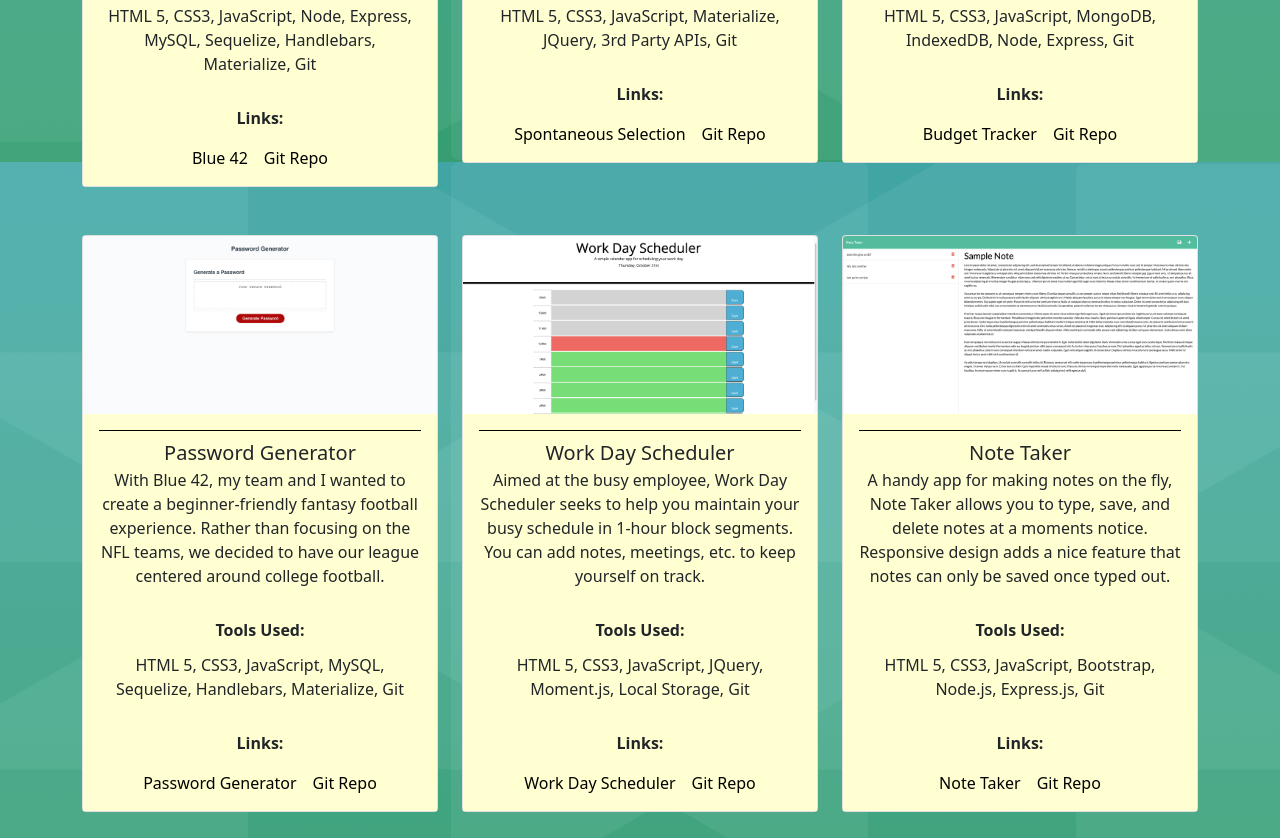
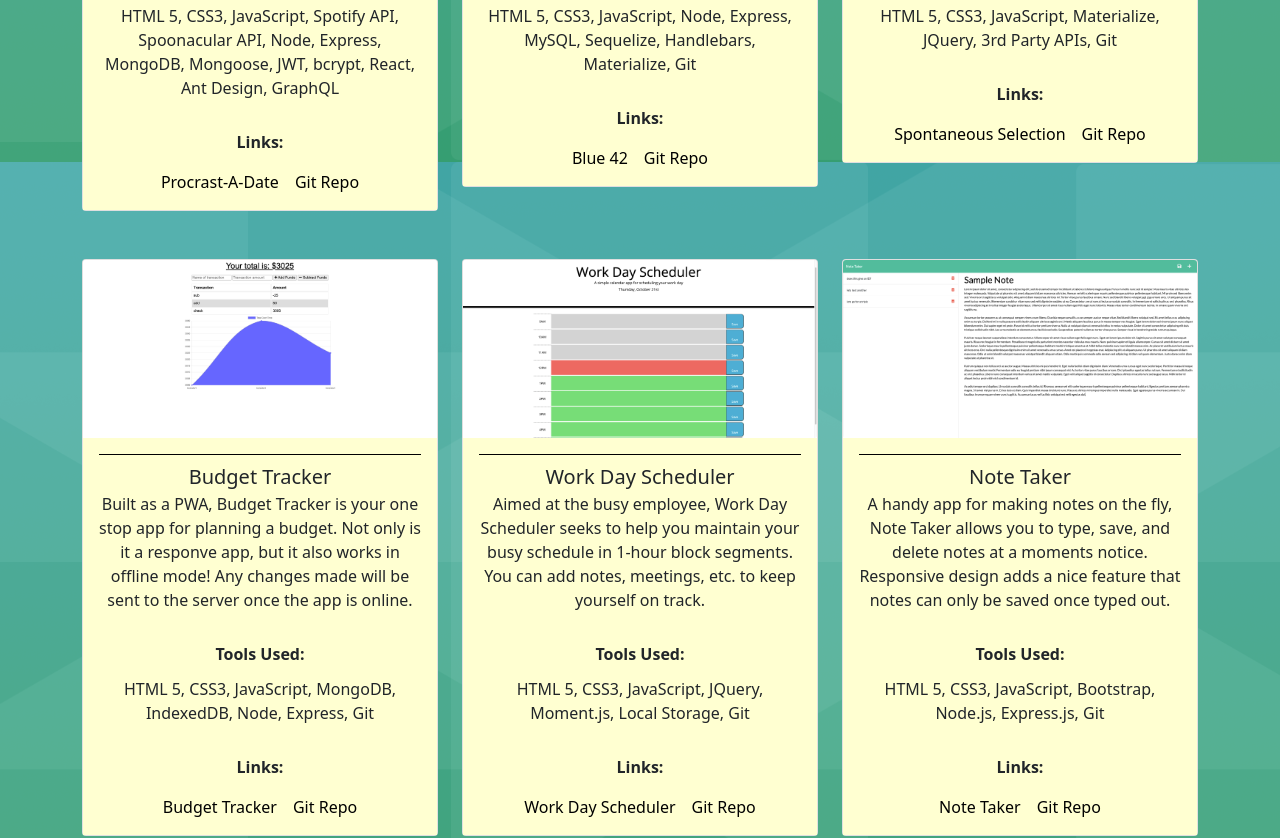
Before and after one commit to DanM1996/my-portfolio, a React (Create React App) app: page / in a window 1280 px wide. Shown: the part 1540-2378 px from the top of the page. Built offline with nearby package versions, Linux system fonts and the light colour scheme.

Commit message:
updated resume, projects

```diff
--- a/src/components/Portfolio/portfolio.json
+++ b/src/components/Portfolio/portfolio.json
@@ -1,4 +1,13 @@
 [
+    {
+        "name": "Procrast-A-Date",
+        "link": "https://procrasta-date.herokuapp.com/",
+        "repo": "https://github.com/KevinPMyers/Procrasta-Date",
+        "image": "../../assets/images/Password.PNG",
+        "text": "Procrast-A-Date is for those last minute date planners who want a dinner plan in an instant. With the help of Spotify and Spoonacular, we'll generate a date night that meets your needs.",
+        "tools": "HTML 5, CSS3, JavaScript, Spotify API, Spoonacular API, Node, Express, MongoDB, Mongoose, JWT, bcrypt, React, Ant Design, GraphQL",
+        "id": "0"
+    },
     {
         "name": "Blue 42",
         "link": "https://secret-everglades-56686.herokuapp.com/",
@@ -6,7 +15,7 @@
         "image": "../../assets/images/Blue42.PNG",
         "text": "With Blue 42, my team and I wanted to create a beginner-friendly fantasy football experience. Rather than focusing on the NFL teams, we decided to have our league centered around college football.",
         "tools": "HTML 5, CSS3, JavaScript, Node, Express, MySQL, Sequelize, Handlebars, Materialize, Git",
-        "id": "0"
+        "id": "1"
     },
     {
         "name": "Spontaneous Selection",
@@ -15,7 +24,7 @@
         "image": "../../assets/images/Spontaneous-Selection.PNG",
         "text": "Spontaneous Selection is the perfect app for a date night with no plans. Rather than trying to figure out where you want to eat and go, our app will give you a random resturant/bar and event in your city.",
         "tools": "HTML 5, CSS3, JavaScript, Materialize, JQuery, 3rd Party APIs, Git",
-        "id": "1"
+        "id": "2"
     },
     {
         "name": "Budget Tracker",
@@ -24,15 +33,6 @@
         "image": "../../assets/images/Budget.PNG",
         "text": "Built as a PWA, Budget Tracker is your one stop app for planning a budget. Not only is it a responve app, but it also works in offline mode! Any changes made will be sent to the server once the app is online.",
         "tools": "HTML 5, CSS3, JavaScript, MongoDB, IndexedDB, Node, Express, Git",
-        "id": "2"
-    },
-    {
-        "name": "Password Generator",
-        "link": "https://danm1996.github.io/password-generator/Develop/",
-        "repo": "https://github.com/DanM1996/password-generator",
-        "image": "../../assets/images/Password.PNG",
-        "text": "With Blue 42, my team and I wanted to create a beginner-friendly fantasy football experience. Rather than focusing on the NFL teams, we decided to have our league centered around college football.",
-        "tools": "HTML 5, CSS3, JavaScript, MySQL, Sequelize, Handlebars, Materialize, Git",
         "id": "3"
     },
     {
```
Also changed, not shown: src/components/Projects/index.js (+4 -4 lines), src/assets/images/resume.PNG (deleted), 1 other file (tests, documents, lock files or other folders).
